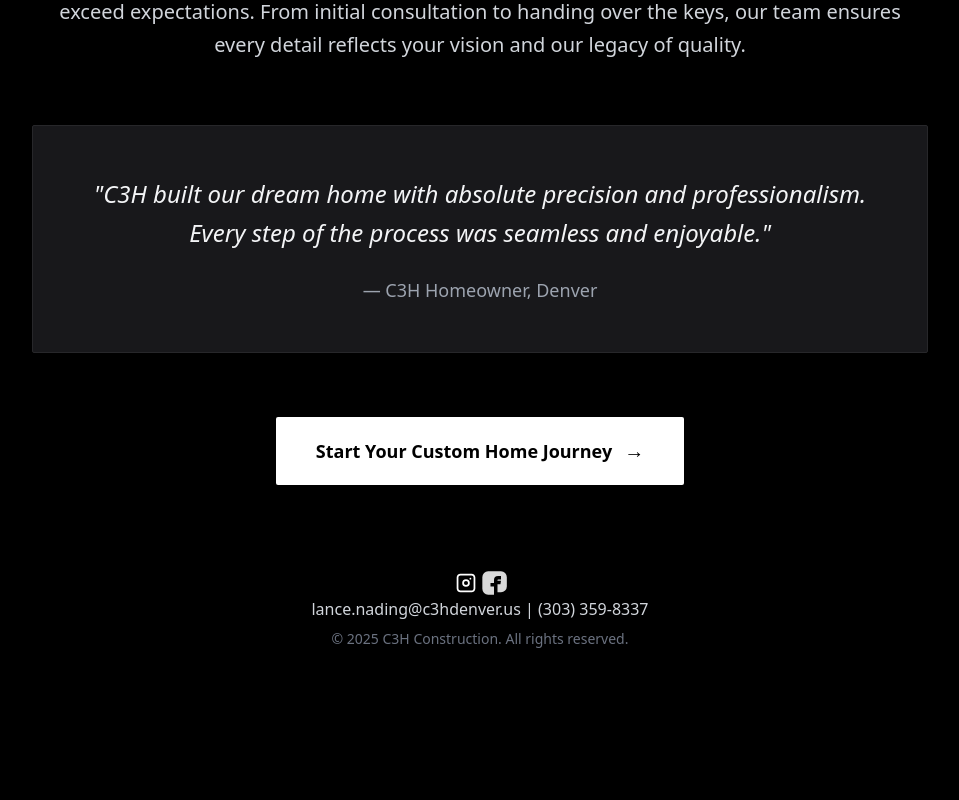
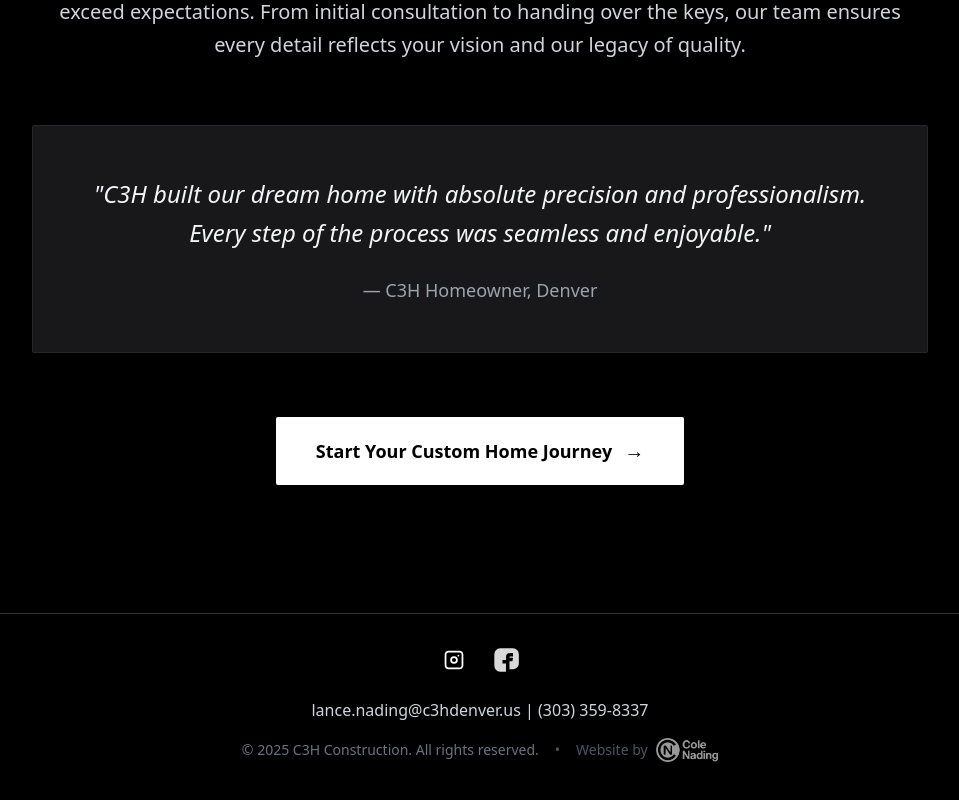
Before and after one commit to cnading12/c3h-website, a Next.js app: page /custom-homes in a window 1280 px wide. Shown: the part 1751-2551 px from the top of the page, without its empty margins (160-1119 px from the left). Before the commit the page ends 2404 px from the top, so only its background shows below. Built offline with nearby package versions, Linux system fonts and the light colour scheme.

Commit message:
Added proper about picture and cole nading credit footer/about

```diff
--- a/app/about/page.tsx
+++ b/app/about/page.tsx
@@ -149,10 +149,11 @@ export default function AboutPage() {
         <section className="py-20">
           <div className="max-w-5xl mx-auto px-6">
             <div className="grid grid-cols-1 lg:grid-cols-2 gap-16 items-center">
+              <div>
                 <div className="relative">
                   <div className="aspect-[4/5] rounded-2xl overflow-hidden shadow-2xl">
                     <Image
-                    src="/images/about/stud.jpg"
+                      src="/images/about/studs.jpg"
                       alt="Lance Nading, Founder of C3H Construction - Denver general contractor and third-generation builder"
                       fill
                       className="object-cover"
@@ -160,6 +161,11 @@ export default function AboutPage() {
                     />
                   </div>
                   <div className="absolute -bottom-6 -right-6 w-24 h-24 bg-blue-600 rounded-lg opacity-10 -z-10"></div>
+                </div>
+                <div className="mt-4 text-center">
+                  <p className="text-lg text-gray-700">My Web Developer and I (or son)</p>
+                  <p className="text-sm text-gray-500 mt-1">check out colenading.com for more awesome work</p>
+                </div>
               </div>
 
               <div className="space-y-8">
--- a/components/Footer.tsx
+++ b/components/Footer.tsx
@@ -2,9 +2,11 @@ import React from 'react';
 
 export default function Footer() {
   return (
-    <footer className="bg-black py-1 px-6 text-center">
+    <footer className="bg-black py-12 px-6 text-center">
       {/* Thin white line at top */}
-      <div className="flex justify-center">
+      <div className="w-full h-px bg-white/20 mb-8"></div>
+
+      <div className="flex justify-center space-x-6 mb-6">
         {/* Instagram */}
         <a href="https://www.instagram.com" target="_blank" rel="noopener noreferrer" aria-label="Instagram">
           <svg className="w-7 h-7 hover:scale-110 transition" fill="none" viewBox="0 0 24 24">
@@ -15,6 +17,7 @@ export default function Footer() {
             />
           </svg>
         </a>
+
         {/* Facebook */}
         <a href="https://www.facebook.com" target="_blank" rel="noopener noreferrer" aria-label="Facebook">
           <svg className="w-7 h-7 hover:scale-110 transition" fill="white" viewBox="0 0 24 24">
@@ -27,9 +30,29 @@ export default function Footer() {
           </svg>
         </a>
       </div>
-      <div className="text-gray-300 mb-2">lance.nading@c3hdenver.us | (303) 359-8337</div>
-      <div className="text-gray-500 text-sm">
-        © {new Date().getFullYear()} C3H Construction. All rights reserved.
+
+      <div className="text-gray-300 mb-4">lance.nading@c3hdenver.us | (303) 359-8337</div>
+
+      <div className="flex flex-col sm:flex-row items-center justify-center gap-4 text-gray-500 text-sm">
+        <div>© {new Date().getFullYear()} C3H Construction. All rights reserved.</div>
+
+        <div className="hidden sm:block text-gray-600">•</div>
+
+        <div className="flex items-center gap-2">
+          <span className="text-gray-600">Website by</span>
+          <a
+            href="https://colenading.com"
+            target="_blank"
+            rel="noopener noreferrer"
+            className="opacity-60 hover:opacity-100 transition-opacity duration-300"
+          >
+            <img
+              src="/images/logo/cole.png"
+              alt="Cole Nading Logo"
+              className="h-6 w-auto"
+            />
+          </a>
+        </div>
       </div>
     </footer>
   );
```
Also changed, not shown: public/images/about/studs.jpg (added), public/images/logo/cole.png (added). Lines whose indentation alone changed are shown as unchanged.
